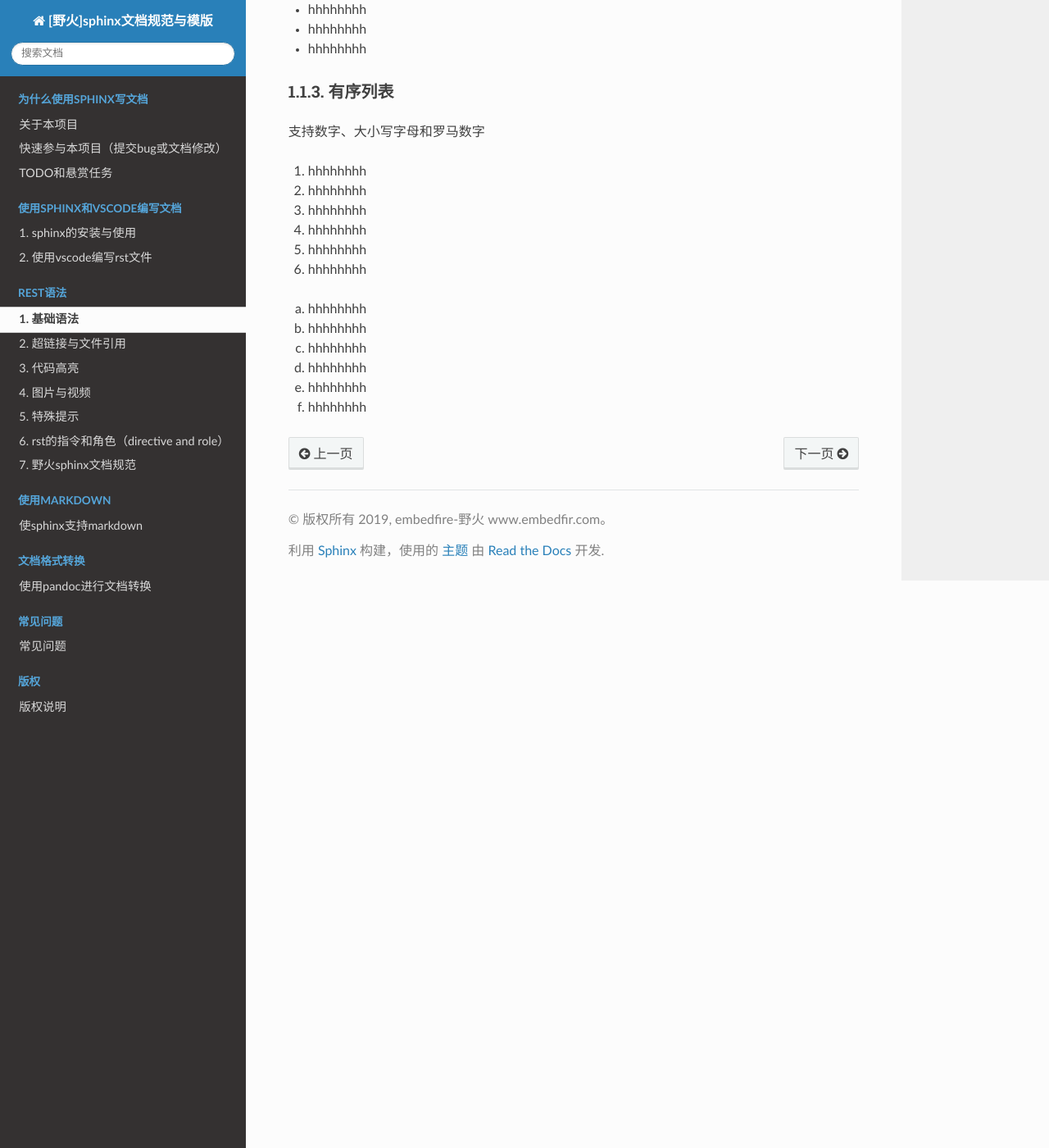
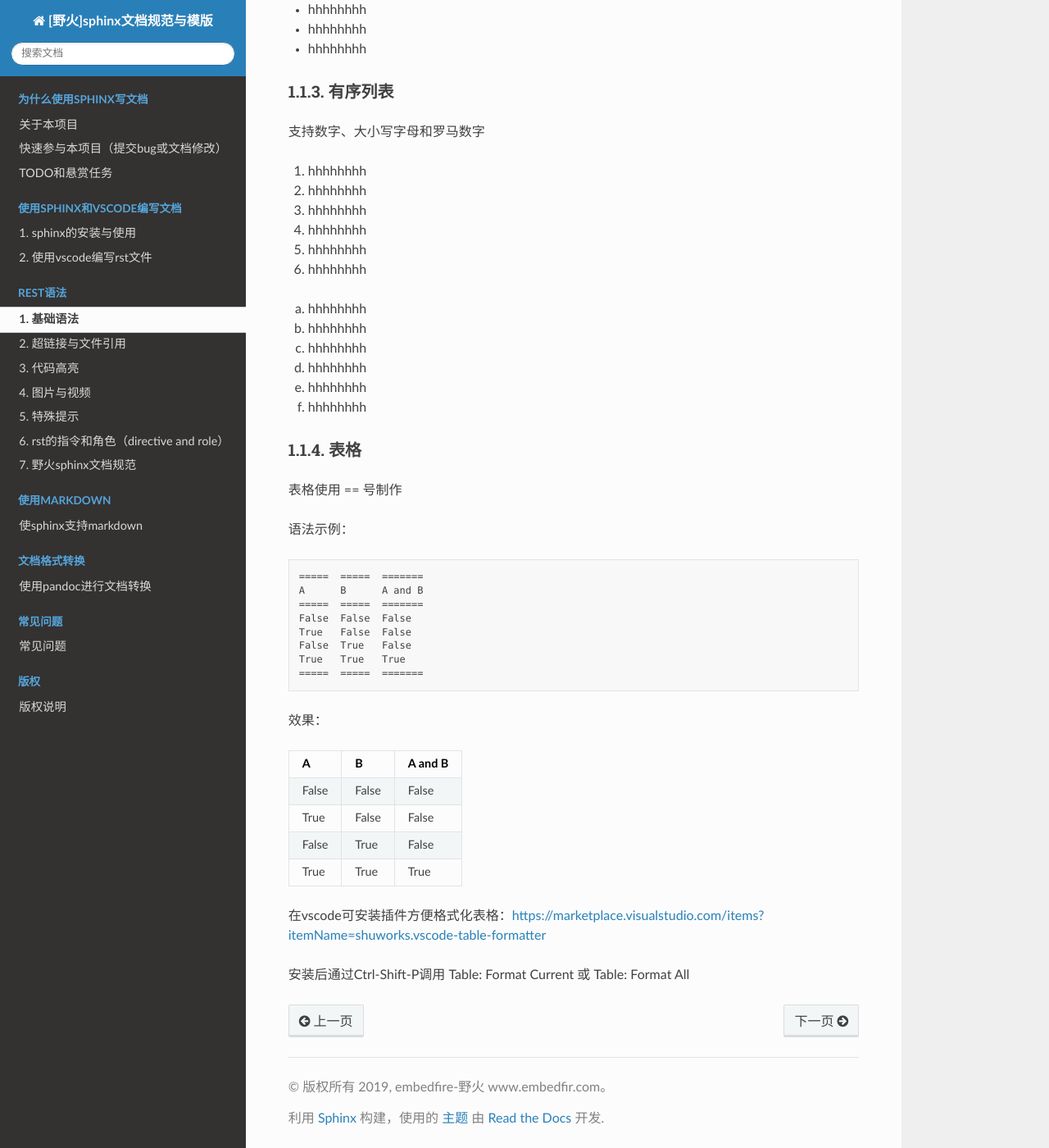
Before and after one commit to Embedfire/ebf_contribute_guide, a Sphinx documentation site: the page built from documentation/rest-syntax/base-syntax.rst, in a window 1280 px wide and 1400 px high, scrolled down 1848 px. Shown: the whole window at 82% size. Built offline with Sphinx 7.4.7 and the Read the Docs theme 2.0.0, drawn with Linux system fonts in a browser that asks for light colours; pages that are not in the unit, such as notebooks, are missing from menus.

Commit message:
添加表格语法示例

```diff
--- a/documentation/rest-syntax/base-syntax.rst
+++ b/documentation/rest-syntax/base-syntax.rst
@@ -121,3 +121,37 @@ a. hhhhhhhh
 #. hhhhhhhh
 #. hhhhhhhh
 #. hhhhhhhh
+
+
+表格
+-----------------------
+
+表格使用 == 号制作
+
+语法示例：
+
+::
+
+    =====  =====  =======
+    A      B      A and B
+    =====  =====  =======
+    False  False  False
+    True   False  False
+    False  True   False
+    True   True   True
+    =====  =====  =======
+
+效果：
+
+=====  =====  =======
+A      B      A and B
+=====  =====  =======
+False  False  False
+True   False  False
+False  True   False
+True   True   True
+=====  =====  =======
+
+在vscode可安装插件方便格式化表格：https://marketplace.visualstudio.com/items?itemName=shuworks.vscode-table-formatter
+
+安装后通过Ctrl-Shift-P调用 Table: Format Current 或 Table: Format All
```
Also changed, not shown: documentation/install-sphinx-env/vscode.rst (+15 -0 lines).
